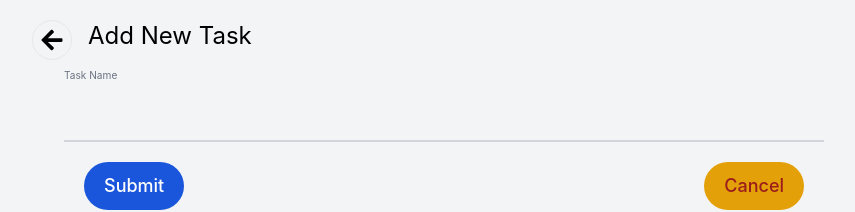
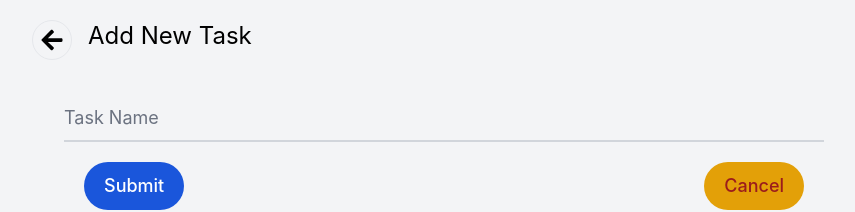
Before and after one commit to douglas86/Todo-App-React, a React (Vite) app: page /new-task in a window 1280 px wide. Shown: the top 212 px of the page, without its empty margins (208-1063 px from the left). Built offline with nearby package versions, Linux system fonts and the light colour scheme.

Commit message:
fix: passing in an error message to a component

```diff
--- a/src/components/atoms/formAtoms.tsx
+++ b/src/components/atoms/formAtoms.tsx
@@ -1,25 +1,15 @@
-import {
-  UseFormTrigger,
-  FieldError,
-  UseFormRegisterReturn,
-} from "react-hook-form";
+import { UseFormRegisterReturn } from "react-hook-form";
 
-import { FormInputs } from "../../utils/types.tsx";
+// import { FormInputs } from "../../utils/types.tsx";
 
-export const errorMessage = (error: FieldError | undefined) => {
-  return error?.message ? (
-    <p className={`font-bold text-lg text-red-400 text-center p-2`}>
-      {error.message}
-    </p>
+export const errorMessage = (error?: string) => {
+  return error ? (
+    <p className={`font-bold text-lg text-red-400 text-center p-2`}>{error}</p>
   ) : null;
 };
 
-export const formInput = (
-  name: keyof FormInputs,
-  reg: UseFormRegisterReturn,
-  trig: UseFormTrigger<FormInputs>,
-) => {
-  const { onChange, onBlur, ref } = reg;
+export const formInput = (name: string, reg: UseFormRegisterReturn) => {
+  // const { onChange, onBlur, ref } = reg;
 
   return (
     <input
@@ -27,12 +17,7 @@ export const formInput = (
       id={name}
       className={`block py-2.5 px-0 w-full text-lg text-green-900 bg-transparent border-0 border-b-2 border-gray-300 appearance-none dark:text-blue dark:border-gray-600 dark:focus:border-blue-500 focus:outline-none focus:ring-0 focus:border-blue-600 peer`}
       placeholder=" "
-      ref={ref}
-      onBlur={onBlur}
-      onChange={async (e) => {
-        await onChange(e);
-        await trig(name);
-      }}
+      {...reg}
     />
   );
 };
--- a/src/components/molecule/FormInputWithLevels.tsx
+++ b/src/components/molecule/FormInputWithLevels.tsx
@@ -1,30 +1,45 @@
-import {
-  UseFormTrigger,
-  FieldError,
-  UseFormRegisterReturn,
-} from "react-hook-form";
+import { UseFormRegisterReturn, FieldError } from "react-hook-form";
 import { errorMessage, formInput, formLabel } from "../atoms/formAtoms.tsx";
-import { FormInputs } from "../../utils/types.tsx";
+// import { FormInputs } from "../../utils/types.tsx";
 
 const FormInputWithLevels = ({
   nameAttribute,
   nameDisplay,
   reg,
   error,
-  trig,
 }: {
-  nameAttribute: keyof FormInputs;
+  nameAttribute: string;
   nameDisplay: string;
   reg: UseFormRegisterReturn;
-  error: FieldError | undefined;
-  trig: UseFormTrigger<FormInputs>;
+  error?: FieldError | undefined;
 }) => {
   return (
     <div className="relative z-0 w-full mb-5 group">
-      {formInput(nameAttribute, reg, trig)}
+      {/*<label*/}
+      {/*  htmlFor={nameAttribute}*/}
+      {/*  className={`peer-focus:font-medium absolute text-lg text-gray-500 dark:text-gray-400 duration-300 transform -translate-y-6 scale-75 top-3 -z-10 origin-[0] peer-focus:start-0 rtl:peer-focus:translate-x-1/4 rtl:peer-focus:left-auto peer-focus:text-blue-600 peer-focus:dark:text-blue-500 peer-placeholder-shown:scale-100 peer-placeholder-shown:translate-y-0 peer-focus:scale-75 peer-focus:-translate-y-6`}*/}
+      {/*>*/}
+      {/*  {nameDisplay}*/}
+      {/*</label>*/}
+      {/*<input*/}
+      {/*  type="text"*/}
+      {/*  id={nameAttribute}*/}
+      {/*  placeholder=" "*/}
+      {/*  {...reg}*/}
+      {/*  className={`block py-2.5 px-0 w-full text-lg text-green-900 bg-transparent border-0 border-b-2 border-gray-300 appearance-none dark:text-blue dark:border-gray-600 dark:focus:border-blue-500 focus:outline-none focus:ring-0 focus:border-blue-600 peer`}*/}
+      {/*/>*/}
+
+      {formInput(nameAttribute, reg)}
       {formLabel(nameAttribute, nameDisplay)}
 
-      {errorMessage(error)}
+      {error !== undefined && errorMessage(error.message)}
+
+      {/*{error !== undefined &&*/}
+      {/*  Object.entries(error).map(([key, value]) => (*/}
+      {/*    <div key={key}>{key === nameAttribute && errorMessage(value)}</div>*/}
+      {/*  ))}*/}
+
+      {/*{errorMessage(error)}*/}
     </div>
   );
 };
--- a/src/components/organism/Form.tsx
+++ b/src/components/organism/Form.tsx
@@ -114,7 +114,6 @@ const Form = () => {
   const {
     register,
     handleSubmit,
-    watch,
     formState: { errors },
   } = useForm<FormInputs>({
     mode: "onChange",
@@ -135,37 +134,51 @@ const Form = () => {
   //   setVal(parseInt(event.target.value));
   // };
 
-  console.log("watch", watch("taskName"));
-  console.log("key", keyExists(watch("taskName")));
+  // console.log("watch", watch("taskName"));
+  // console.log("key", keyExists(watch("taskName")));
 
   // fhfgh
 
   return (
     <form className="w-full m-3 p-5" onSubmit={handleSubmit(onSubmit)}>
-      <div className={`relative z-0 w-full mb-5 group`}>
-        <label
-          htmlFor="taskName"
-          className={`peer-focus:font-medium absolute text-lg text-gray-500 dark:text-gray-400 duration-300 transform -translate-y-6 scale-75 top-3 -z-10 origin-[0] peer-focus:start-0 rtl:peer-focus:translate-x-1/4 rtl:peer-focus:left-auto peer-focus:text-blue-600 peer-focus:dark:text-blue-500 peer-placeholder-shown:scale-100 peer-placeholder-shown:translate-y-0 peer-focus:scale-75 peer-focus:-translate-y-6`}
-        >
-          Task Name
-        </label>
-        <input
-          type="text"
-          id="taskName"
-          placeholder=" "
-          {...register("taskName", {
+      {/*<div className={`relative z-0 w-full mb-5 group`}>*/}
+      {/*  <label*/}
+      {/*    htmlFor="taskName"*/}
+      {/*    className={`peer-focus:font-medium absolute text-lg text-gray-500 dark:text-gray-400 duration-300 transform -translate-y-6 scale-75 top-3 -z-10 origin-[0] peer-focus:start-0 rtl:peer-focus:translate-x-1/4 rtl:peer-focus:left-auto peer-focus:text-blue-600 peer-focus:dark:text-blue-500 peer-placeholder-shown:scale-100 peer-placeholder-shown:translate-y-0 peer-focus:scale-75 peer-focus:-translate-y-6`}*/}
+      {/*  >*/}
+      {/*    Task Name*/}
+      {/*  </label>*/}
+      {/*  <input*/}
+      {/*    type="text"*/}
+      {/*    id="taskName"*/}
+      {/*    placeholder=" "*/}
+      {/*    {...register("taskName", {*/}
+      {/*      required: "This field is required",*/}
+      {/*      validate: (value) =>*/}
+      {/*        keyExists(value) && "This name has already been taken",*/}
+      {/*    })}*/}
+      {/*    className={`block py-2.5 px-0 w-full text-lg text-green-900 bg-transparent border-0 border-b-2 border-gray-300 appearance-none dark:text-blue dark:border-gray-600 dark:focus:border-blue-500 focus:outline-none focus:ring-0 focus:border-blue-600 peer`}*/}
+      {/*  />*/}
+      {/*  {errors.taskName &&*/}
+      {/*    Object.entries(errors).map(([key, value]) => (*/}
+      {/*      <div key={key}>*/}
+      {/*        <p>{value.message}</p>*/}
+      {/*      </div>*/}
+      {/*    ))}*/}
+      {/*</div>*/}
+
+      <FormInputWithLevels
+        nameAttribute={`taskName`}
+        nameDisplay={`Task Name`}
+        reg={{
+          ...register("taskName", {
             required: "This field is required",
-            validate: (value) => keyExists(value) && "This key exists",
-          })}
-          className={`block py-2.5 px-0 w-full text-lg text-green-900 bg-transparent border-0 border-b-2 border-gray-300 appearance-none dark:text-blue dark:border-gray-600 dark:focus:border-blue-500 focus:outline-none focus:ring-0 focus:border-blue-600 peer`}
-        />
-        {errors.taskName &&
-          Object.entries(errors).map(([key, value]) => (
-            <div key={key}>
-              <p>{value.message}</p>
-            </div>
-          ))}
-      </div>
+            validate: (value) =>
+              keyExists(value) && "This name is already taken",
+          }),
+        }}
+        error={errors.taskName}
+      />
 
       {/*<FormInputWithLevels*/}
       {/*  nameAttribute={`taskName`}*/}
```
